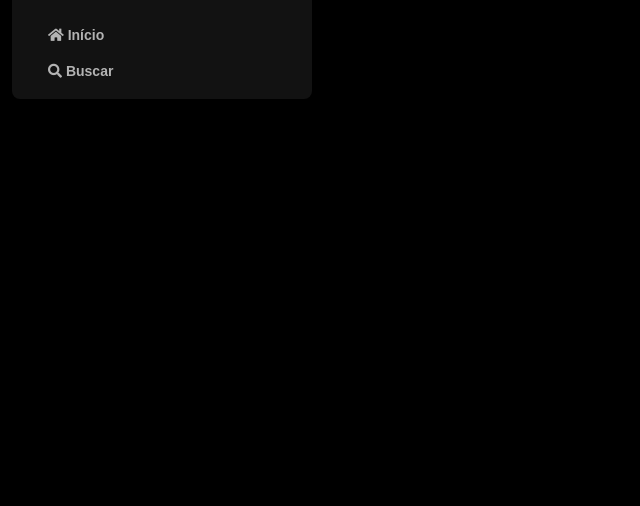
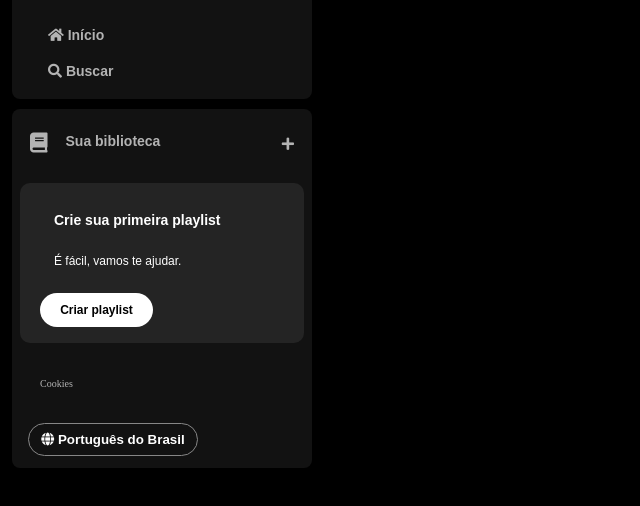
Before and after one commit to MatheusWDB/imersaoFrontEndAlura, a plain HTML site: page index.html in a window 1280 px wide. Shown: the part 74-580 px from the top of the page, without its empty margins (0-640 px from the left). Drawn offline with Linux system fonts and the light colour scheme.

Commit message:
Estilo Avançado e Posicionamento: Transformando Layouts

```diff
--- a/index.html
+++ b/index.html
@@ -17,7 +17,9 @@
     />
   </head>
   <body>
+
     <div class="sidebar">
+
       <nav class="sidebar__navigation">
         <div>
           <div class="logo">
@@ -26,7 +28,6 @@
             </a>
           </div>
 
-          <div>
           <ul>
             <li>
               <a href="">
@@ -43,8 +44,40 @@
             </li>
           </ul>
         </div>
+      </nav>
+
+      <div class="libary">
+        <div class="libary__content">
+          <button class="libary__button">
+            <span class="fa fas fa-book"></span>
+            <span>Sua biblioteca</span>
+          </button>
+          <span class="fa fa-plus"></span>
         </div>
-      </nav>
+
+        <section class="section-playlist">
+          <div class="section-playlist__content">
+            <span class="text title">Crie sua primeira playlist</span>
+            <span class="text subtitle">É fácil, vamos te ajudar.</span>
+            <button class="section-playlist__button">
+              <span>Criar playlist</span>
+            </button>
+          </div>
+        </section>
+
+        <div class="cookies">
+          <a href="">Cookies</a>
+        </div>
+
+        <div class="languages">
+          <button class="languages__button">
+            <span class="fa fa-globe"></span>
+            <span>Português do Brasil</span>
+          </button>
+        </div>
+
+      </div>
+
     </div>
 
     <script src="main.js" defer></script>
--- a/style.css
+++ b/style.css
@@ -34,7 +34,7 @@ body {
 }
 
 .sidebar nav ul li {
-    padding: 10px 0;
+  padding: 10px 0;
 }
 
 .sidebar nav ul li a {
@@ -44,3 +44,125 @@ body {
   font-size: 14px;
   font-family: "DM Sans", sans-serif;
 }
+
+.libary {
+  background-color: #121212;
+  border-radius: 8px;
+  display: flex;
+  justify-content: space-between;
+  flex-direction: column;
+  padding: 4px 8px;
+  color: #b3b3b3;
+  font-weight: 600;
+  font-size: 14px;
+  margin-top: 10px;
+}
+
+.libary .libary__content {
+  display: flex;
+  justify-content: space-between;
+}
+
+.libary .libary__button {
+  margin-right: 10px;
+  color: #b3b3b3;
+  background-color: transparent;
+  border: 0px;
+  font-size: 14px;
+  font-weight: 700;
+  font-family: "DM Sans", sans-serif;
+  text-align: center;
+  text-decoration: none;
+  text-transform: none;
+  padding: 20px 10px;
+  display: flex;
+}
+
+.libary .libary__button .fa {
+  font-size: 20px;
+  margin-right: 10px;
+  font-weight: 300;
+  padding-right: 8px;
+}
+
+.libary .libary__content .fa-plus {
+  margin: 24px 10px;
+}
+
+.section-playlist {
+  display: flex;
+  align-items: flex-start;
+  justify-content: space-between;
+  gap: 20px;
+  background-color: #242424;
+  color: #b3b3b3;
+  font-weight: 600;
+  font-size: 14px;
+  margin: 8px 0px;
+  padding: 16px 20px;
+  border-radius: 10px;
+}
+
+.section-playlist .section-playlist__content {
+  display: flex;
+  flex-direction: column;
+}
+
+.section-playlist__content .text {
+  padding: 14px;
+  color: #fff;
+  font-family: "DM Sans", sans-serif;
+}
+
+.section-playlist__content .title {
+  font-weight: 700;
+}
+
+.section-playlist__content .subtitle {
+  font-weight: 500;
+  font-size: 12px;
+}
+
+.section-playlist__content .section-playlist__button {
+  display: flex;
+  justify-content: center;
+  background-color: #fff;
+  color: #000;
+  border-radius: 20px;
+  font-size: 12px;
+  font-weight: 700;
+  font-family: "DM Sans", sans-serif;
+  text-decoration: none;
+  text-transform: none;
+  padding: 10px;
+  margin-top: 12px;
+  border: 0px;
+  width: 113px;
+}
+
+.sidebar .cookies {
+  margin: 25px 20px;
+}
+.sidebar .cookies a {
+  color: #b3b3b3;
+  font-weight: 500;
+  font-size: 10px;
+  text-decoration: none;
+}
+
+.sidebar .cookies a:hover {
+  text-decoration: underline;
+}
+
+.languages .languages__button {
+  align-items: center;
+  background-color: transparent;
+  border: 1px solid #878787;
+  color: #fff;
+  font-weight: bold;
+  cursor: pointer;
+  width: 170px;
+  margin: 8px;
+  padding: 8px;
+  border-radius: 20px;
+}
```
Lines whose indentation alone changed are shown as unchanged.
